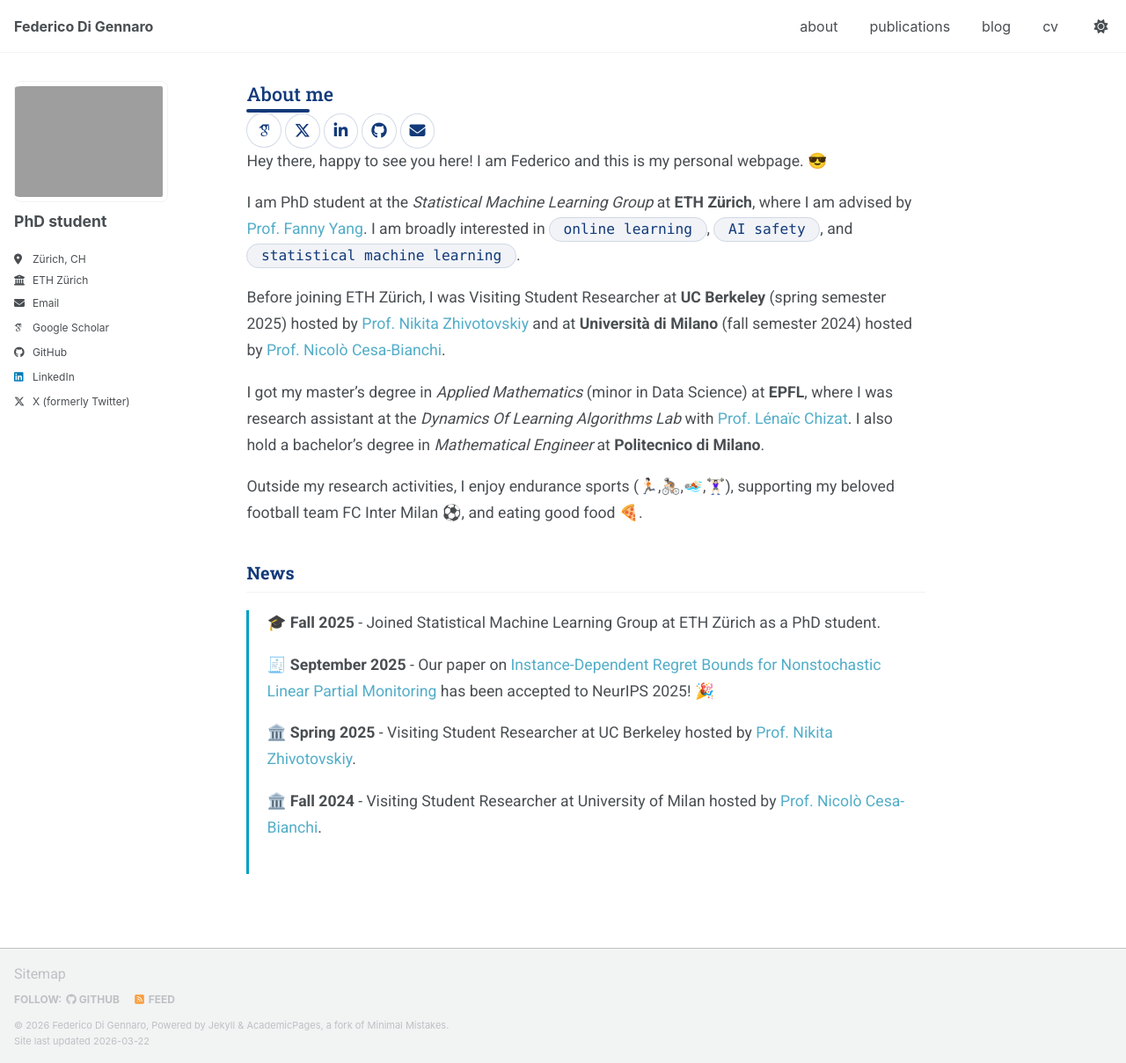
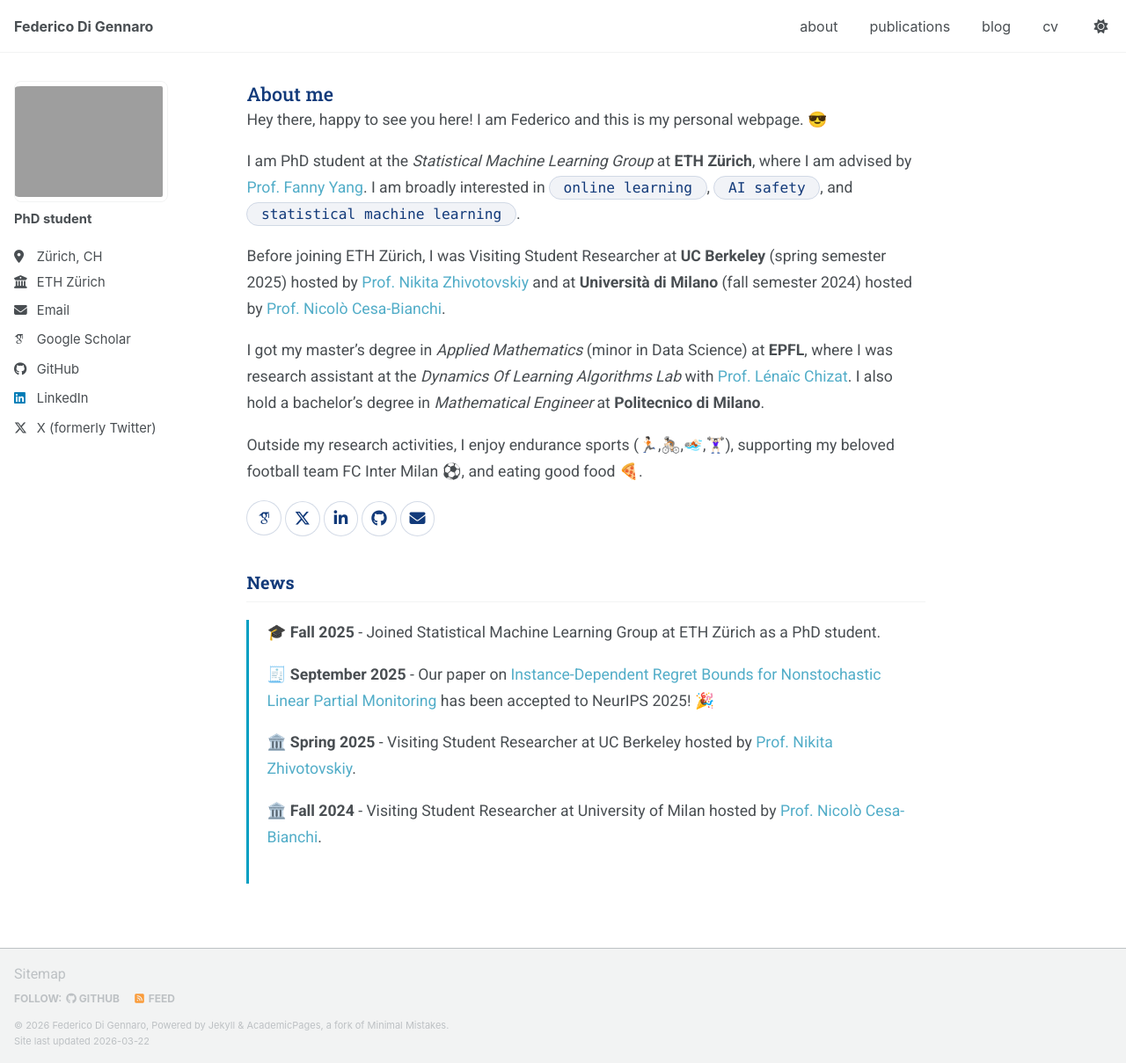
Before and after one commit to FedericoDiGennaro/FedericoDiGennaro.github.io, a Jekyll site: the page built from _pages/about.md, in a window 1280 px wide and 1209 px high. Shown: the whole window at 88% size. Built offline with Jekyll 4.4.1, drawn with Linux system fonts in a browser that asks for light colours; some web fonts are replaced; a script bundle is joined from its source files by our own code; library files that are not in the unit come from our copies.

Commit message:
Move homepage icons below intro and enlarge sidebar text

```diff
--- a/_pages/about.md
+++ b/_pages/about.md
@@ -7,7 +7,15 @@
   - /about.html
 ---
 
-<div class="home-title-bar"></div>
+Hey there, happy to see you here! I am Federico and this is my personal webpage. 😎
+
+I am PhD student at the *Statistical Machine Learning Group* at **ETH Zürich**, where I am advised by [Prof. Fanny Yang](https://sml.inf.ethz.ch/group/fannyy/). I am broadly interested in `online learning`, `AI safety`, and `statistical machine learning`.
+
+Before joining ETH Zürich, I was Visiting Student Researcher at **UC Berkeley** (spring semester 2025) hosted by [Prof. Nikita Zhivotovskiy](https://sites.google.com/view/nikitazhivotovskiy/) and at **Università di Milano** (fall semester 2024) hosted by [Prof. Nicolò Cesa-Bianchi](https://cesa-bianchi.di.unimi.it/).
+
+I got my master's degree in *Applied Mathematics* (minor in Data Science) at **EPFL**, where I was research assistant at the *Dynamics Of Learning Algorithms Lab* with [Prof. Lénaïc Chizat](https://lchizat.github.io/). I also hold a bachelor's degree in *Mathematical Engineer* at **Politecnico di Milano**.
+
+Outside my research activities, I enjoy endurance sports (🏃🏻,🚴🏻,🏊🏻,🏋🏻‍♀️), supporting my beloved football team FC Inter Milan ⚽️, and eating good food 🍕.
 
 <div class="home-social-links">
   <a href="https://scholar.google.com/citations?user=VJsj2w8AAAAJ&hl=en" aria-label="Google Scholar">
--- a/assets/css/custom.css
+++ b/assets/css/custom.css
@@ -62,7 +62,7 @@
 
 /* Increase bio text size and improve alignment */
 .author__bio {
-  font-size: 1.1em !important;
+  font-size: 1.16em !important;
   margin-top: 0.5em !important;
   padding-left: 0 !important;
   margin-left: 0 !important;
@@ -83,6 +83,12 @@
   .author__content {
     padding-left: 0 !important;
   }
+}
+
+.sidebar p,
+.sidebar li,
+.author__urls a {
+  font-size: 0.82rem !important;
 }
 
 /* Ensure news section renders with proper spacing */
```
Also changed, not shown: other parts of _pages/about.md (+0 -10 lines).
